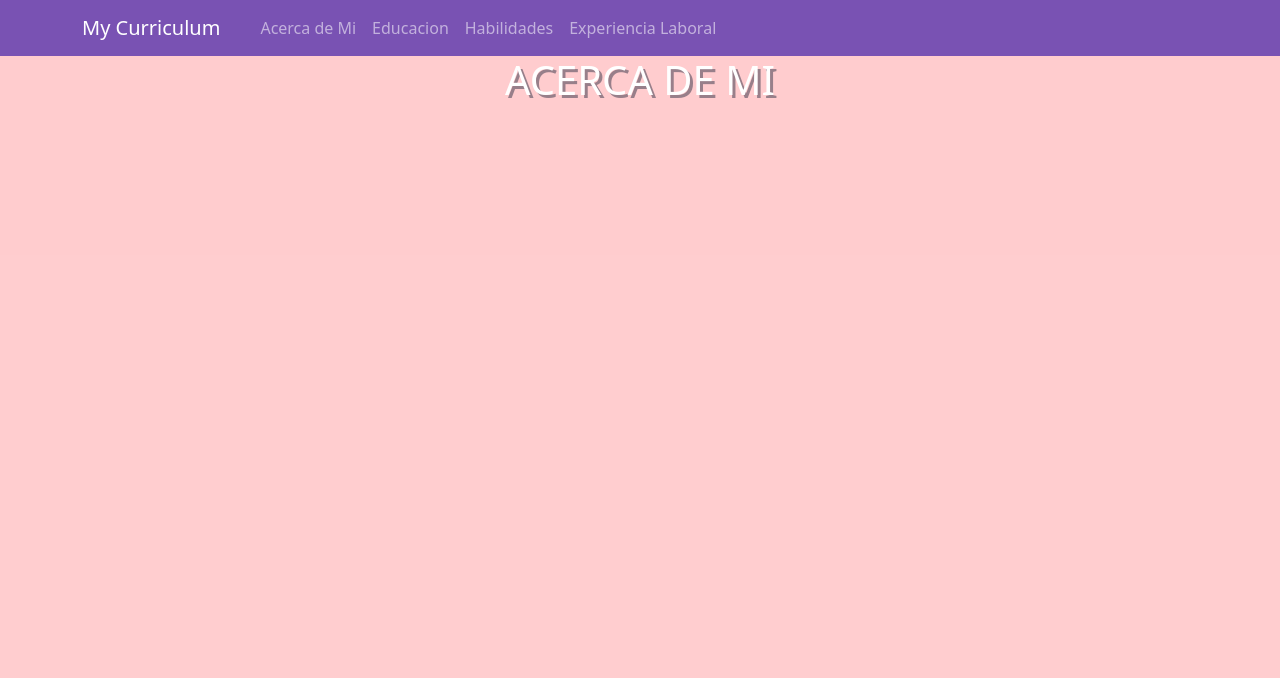
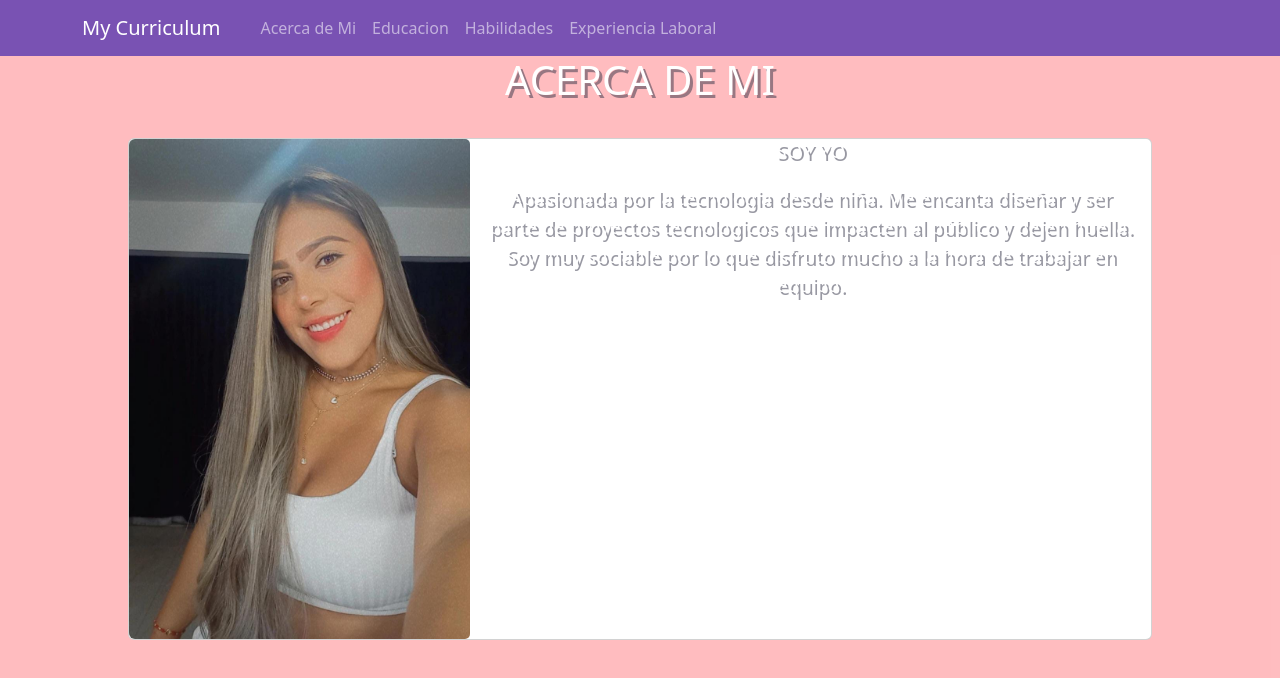
Before and after one commit to Laura0501/ProyectReact, a React (Create React App) app: page /acercaDeMi in a window 1280 px wide. Shown: the top 678 px of the page. Built offline with nearby package versions, Linux system fonts and the light colour scheme.

Commit message:
Seccion acerca de mi, etiquetas meta

```diff
--- a/public/index.html
+++ b/public/index.html
@@ -5,16 +5,17 @@
     <link rel="icon" href="%PUBLIC_URL%/favicon.ico" />
     <meta name="viewport" content="width=device-width, initial-scale=1" />
     <meta name="theme-color" content="#000000" />
-    <meta
-      name="description"
-      content="Web site created using create-react-app"
-    />
-    <link rel="apple-touch-icon" href="%PUBLIC_URL%/logo192.png" />
+    <meta name='author' content='Laura Vanesa Alayon Cuellar'>
+    <meta name='keywords' content='Alayon, Cv, ingeniera de sistemas, Laura Alayon, curriculum'>
+    <meta name='description' content='Esta pagina contiene informacion acerca de curriculum de Laura Vanesa Alayon, el cual Esta
+      compuesta por diferentes secciones, con informacion como: info personal, educación, habilidades, experiencia labora y
+      formulario de contacto.'>
+    <link rel="apple-touch-icon" href="../src/components/acercaDeMi/imagenes/foto1.jpeg" />
     <!--
       manifest.json provides metadata used when your web app is installed on a
       user's mobile device or desktop. See https://developers.google.com/web/fundamentals/web-app-manifest/
     -->
-    <link rel="manifest" href="%PUBLIC_URL%/manifest.json" />
+    <link rel="manifest" href="../src/components/acercaDeMi/imagenes/foto1.jpeg" />
     <!--
       Notice the use of %PUBLIC_URL% in the tags above.
       It will be replaced with the URL of the `public` folder during the build.
@@ -24,7 +25,7 @@
       work correctly both with client-side routing and a non-root public URL.
       Learn how to configure a non-root public URL by running `npm run build`.
     -->
-    <title>React App</title>
+    <title>Cv Laura Alayon</title>
   </head>
   <body>
     <noscript>You need to enable JavaScript to run this app.</noscript>
--- /dev/null
+++ b/src/components/Card/index.js
@@ -0,0 +1,21 @@
+import Card from 'react-bootstrap/Card';
+
+function CardCv(props) {
+  return (
+    <Card className={props.claseCard}>
+        <div className='row g-0'>
+            <div class="col-md-4">
+                <Card.Img className={props.claseImg} alt="..." src={props.imgCard} />
+            </div>
+            <Card.Body class='col-md-8'>
+                <Card.Title className={props.claseTitle}>{props.titleCard}</Card.Title>
+                <Card.Text className={props.claseText}>
+                    {props.textCard}
+                </Card.Text>
+            </Card.Body>
+        </div>
+    </Card>
+  );
+}
+
+export default CardCv;
--- a/src/components/acercaDeMi/index.js
+++ b/src/components/acercaDeMi/index.js
@@ -1,14 +1,30 @@
 import React from "react";
+import CardCv from "../Card";
+import Foto from "./imagenes/foto1.jpeg"
+import './styless/styless.css'
 
 function SobreMi() {
     return (
         <>
-        <div>
-            <h1>ACERCA DE MI</h1>
-        </div>
+        <div class='SobreMi-main'>
+            <div class='SobreMi-title'>
+                <h1>ACERCA DE MI</h1>
+            </div>
 
-        <div>
-
+            <div class='SobreMi-content'>
+                <CardCv
+                claseCard='SobreMi-card'
+                claseImg='img-fluid rounded-start'
+                imgCard={Foto}
+                claseTitle='SobreMi-card__title'
+                titleCard='SOY YO'
+                claseText='SobreMi-card__text'
+                textCard='Apasionada por la tecnologia desde niña.
+                Me encanta diseñar  y ser parte de proyectos tecnologicos que impacten al
+                público y dejen huella. Soy muy sociable por lo que disfruto
+                mucho a la hora de trabajar en equipo.'
+                />
+            </div>
         </div>
         </>
     );
--- a/src/components/acercaDeMi/styless/styless.css
+++ b/src/components/acercaDeMi/styless/styless.css
@@ -0,0 +1,27 @@
+
+.SobreMi-main{
+    color: #fff;
+    text-align: center;
+    text-shadow: 3px 3px rgba(50,50,70,0.5);
+    background-color: #ffb6b9b0;
+    height: 100vh;
+}
+
+.SobreMi-content{
+    display: flex;
+    align-items: center;
+    justify-content: center;
+    padding-top: 2%;
+}
+
+.SobreMi-card{
+    width: 80%;
+    margin: auto;
+}
+
+
+.SobreMi-card__text{
+    padding: 2% 2% 2% 2%;
+    color: white;
+    font-size: larger;
+}
--- a/src/components/navbar/index.js
+++ b/src/components/navbar/index.js
@@ -1,7 +1,7 @@
 import React from "react";
 import { Navbar, Nav, Container } from 'react-bootstrap';
 import { Outlet, Link } from 'react-router-dom'
-import styles from './styless/styless.css'
+import './styless/styless.css'
 
 
 function NavbarP() {
--- a/src/components/navbar/styless/styless.css
+++ b/src/components/navbar/styless/styless.css
@@ -1,4 +1,5 @@
 section {
+    text-align: center;
     color: #fff;
     text-shadow: 3px 3px rgba(50,50,70,0.5);
     background-color: #ffb6b9b0;
```
Also changed, not shown: src/components/acercaDeMi/imagenes/foto1.jpeg (added).
